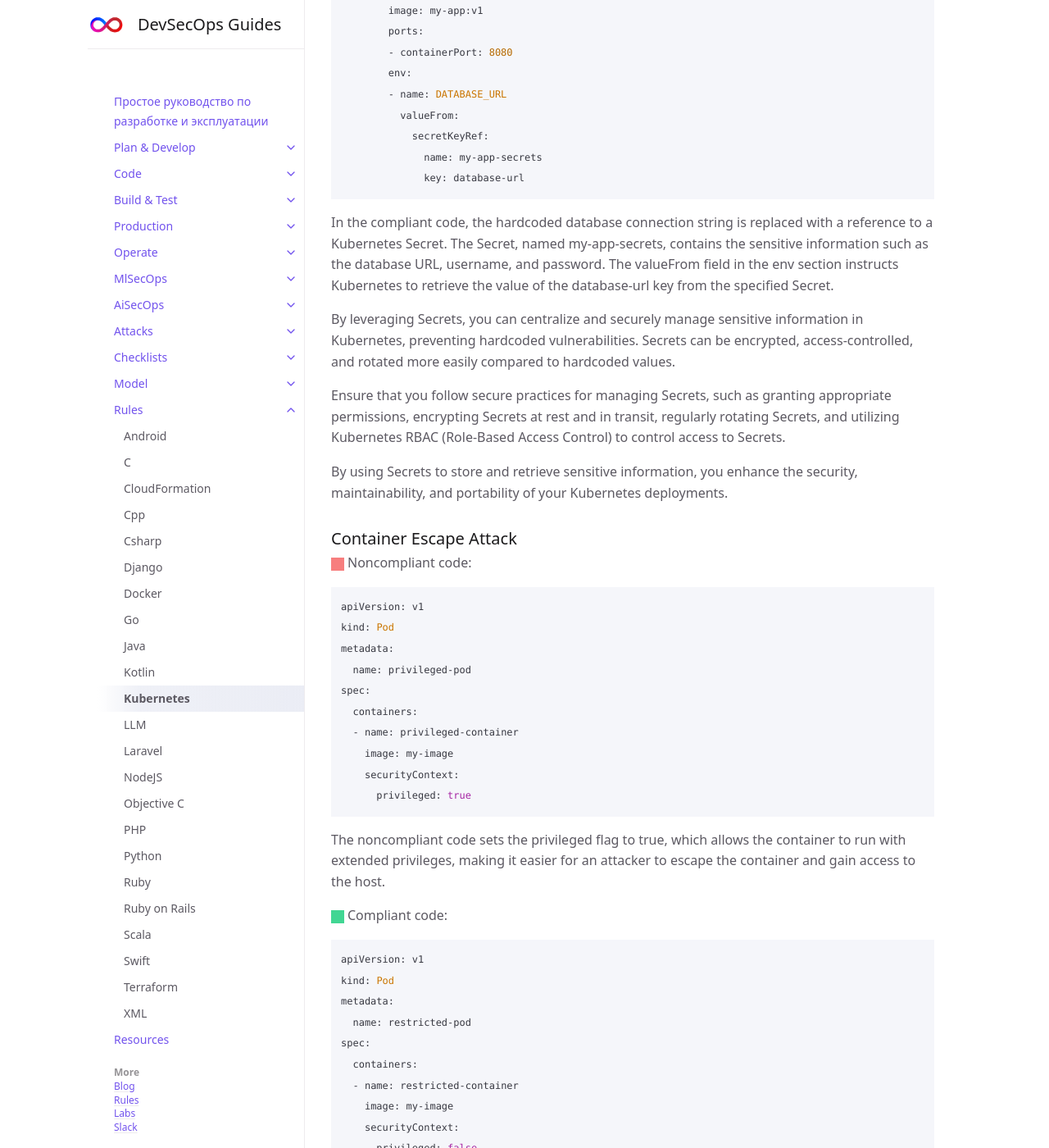
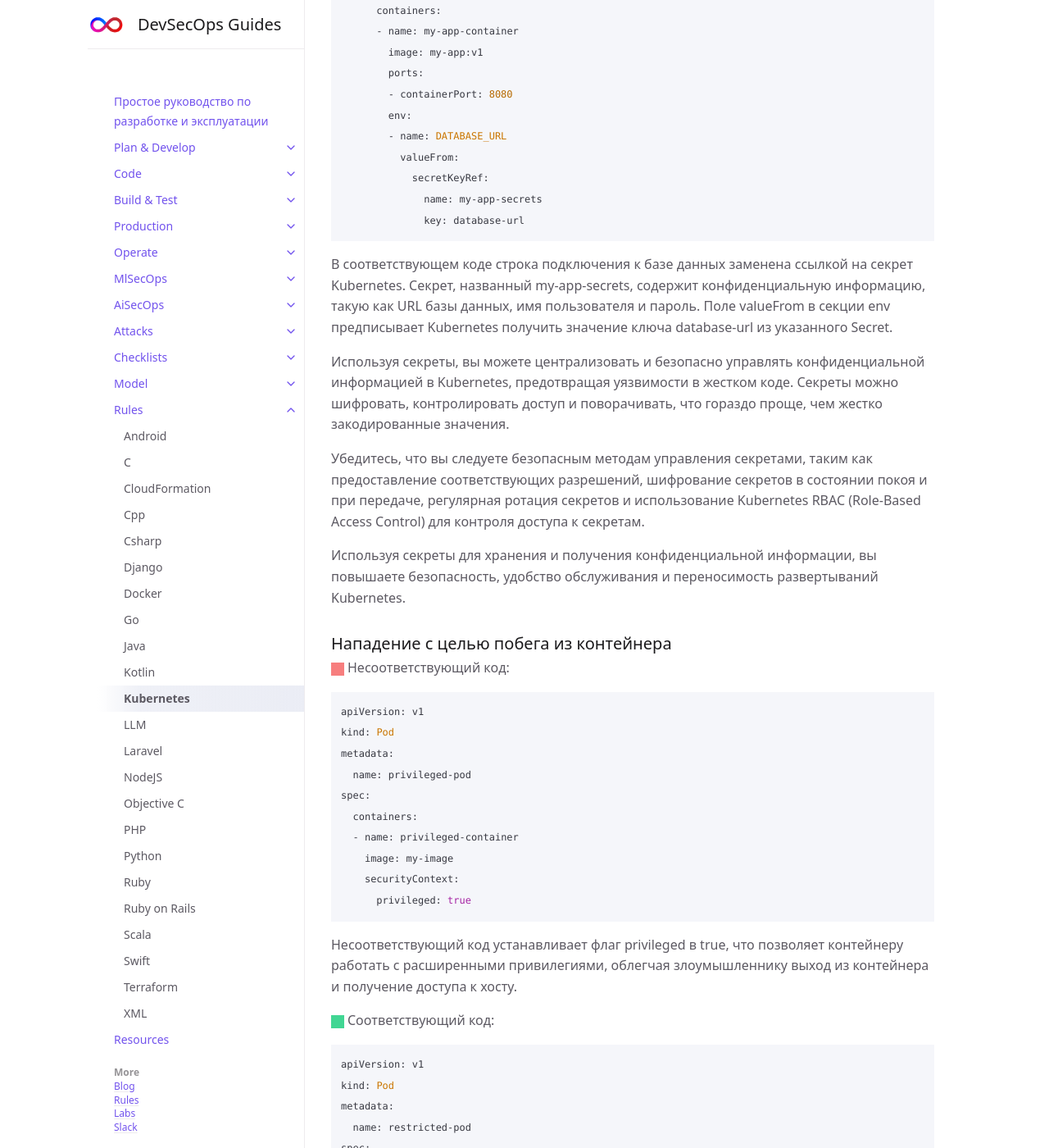
Before and after one commit to 2artem2/Work-Stuff, a Jekyll site: the page built from docs/rules/kubernetes.md, in a window 1280 px wide and 1400 px high, scrolled down 1608 px. Shown: the whole window at 82% size. Built offline with Jekyll 4.4.1, drawn with Linux system fonts in a browser that asks for light colours; some of the changed text lies outside the part shown.

Commit message:
kubernetes.md

````diff
--- a/docs/rules/kubernetes.md
+++ b/docs/rules/kubernetes.md
@@ -9,7 +9,7 @@ parent: Rules
 
 
 
-## Table of contents
+## Оглавление
 {: .no_toc .text-delta }
 
 1. TOC
@@ -20,9 +20,9 @@ parent: Rules
 
 
 
-## Hardcoded Credential
+## Учетная запись с жестким кодом
 
-<span class="d-inline-block p-2 mr-1 v-align-middle bg-red-000"></span>Noncompliant code:
+<span class="d-inline-block p-2 mr-1 v-align-middle bg-red-000"></span>Несоответствующий код:
 
 
 ```php
@@ -48,14 +48,14 @@ spec:
           value: "mysql://root:password@localhost:3306/my_database"
 ```
 
-In this noncompliant code, the Kubernetes Deployment configuration file contains a hardcoded database connection string in the env section. The database URL, including the username (root), password (password), and other sensitive details, is directly embedded in the configuration file. This approach introduces security risks, as sensitive information is exposed and can be easily compromised if the configuration file is accessed by unauthorized users.
+В этом несоответствующем коде файл конфигурации развертывания Kubernetes Deployment содержит жестко закодированную строку подключения к базе данных в разделе env. URL-адрес базы данных, включая имя пользователя (root), пароль (password) и другие конфиденциальные данные, непосредственно встроен в конфигурационный файл. Такой подход создает риски для безопасности, поскольку конфиденциальная информация раскрыта и может быть легко скомпрометирована, если к конфигурационному файлу получат доступ неавторизованные пользователи.
 
 
 
 
 
 
-<span class="d-inline-block p-2 mr-1 v-align-middle bg-green-000"></span>Compliant code:
+<span class="d-inline-block p-2 mr-1 v-align-middle bg-green-000"></span>Соответствующий код:
 
 
 ```php
@@ -85,13 +85,13 @@ spec:
 ```
 
 
-In the compliant code, the hardcoded database connection string is replaced with a reference to a Kubernetes Secret. The Secret, named my-app-secrets, contains the sensitive information such as the database URL, username, and password. The valueFrom field in the env section instructs Kubernetes to retrieve the value of the database-url key from the specified Secret.
+В соответствующем коде строка подключения к базе данных заменена ссылкой на секрет Kubernetes. Секрет, названный my-app-secrets, содержит конфиденциальную информацию, такую как URL базы данных, имя пользователя и пароль. Поле valueFrom в секции env предписывает Kubernetes получить значение ключа database-url из указанного Secret.
 
-By leveraging Secrets, you can centralize and securely manage sensitive information in Kubernetes, preventing hardcoded vulnerabilities. Secrets can be encrypted, access-controlled, and rotated more easily compared to hardcoded values.
+Используя секреты, вы можете централизовать и безопасно управлять конфиденциальной информацией в Kubernetes, предотвращая уязвимости в жестком коде. Секреты можно шифровать, контролировать доступ и поворачивать, что гораздо проще, чем жестко закодированные значения.
 
-Ensure that you follow secure practices for managing Secrets, such as granting appropriate permissions, encrypting Secrets at rest and in transit, regularly rotating Secrets, and utilizing Kubernetes RBAC (Role-Based Access Control) to control access to Secrets.
+Убедитесь, что вы следуете безопасным методам управления секретами, таким как предоставление соответствующих разрешений, шифрование секретов в состоянии покоя и при передаче, регулярная ротация секретов и использование Kubernetes RBAC (Role-Based Access Control) для контроля доступа к секретам.
 
-By using Secrets to store and retrieve sensitive information, you enhance the security, maintainability, and portability of your Kubernetes deployments.
+Используя секреты для хранения и получения конфиденциальной информации, вы повышаете безопасность, удобство обслуживания и переносимость развертываний Kubernetes.
 
 
 
@@ -100,9 +100,9 @@ By using Secrets to store and retrieve sensitive information, you enhance the se
 
 
 
-## Container Escape Attack
+## Нападение с целью побега из контейнера
 
-<span class="d-inline-block p-2 mr-1 v-align-middle bg-red-000"></span>Noncompliant code:
+<span class="d-inline-block p-2 mr-1 v-align-middle bg-red-000"></span>Несоответствующий код:
 
 
 ```php
@@ -118,13 +118,13 @@ spec:
       privileged: true
 ```
 
-The noncompliant code sets the privileged flag to true, which allows the container to run with extended privileges, making it easier for an attacker to escape the container and gain access to the host.
+Несоответствующий код устанавливает флаг privileged в true, что позволяет контейнеру работать с расширенными привилегиями, облегчая злоумышленнику выход из контейнера и получение доступа к хосту.
 
 
 
 
 
-<span class="d-inline-block p-2 mr-1 v-align-middle bg-green-000"></span>Compliant code:
+<span class="d-inline-block p-2 mr-1 v-align-middle bg-green-000"></span>Соответствующий код:
 
 
 ```php
@@ -140,14 +140,14 @@ spec:
       privileged: false
 ```
 
-The compliant code sets the privileged flag to false, which restricts the container from running with extended privileges, reducing the risk of container escape attacks.
+Соответствующий код устанавливает флаг privileged в false, что ограничивает запуск контейнера с расширенными привилегиями, снижая риск атак на выход из контейнера.
 
 
 
 
-## Kubernetes API Server Attack
+## Атака на сервер API Kubernetes
 
-<span class="d-inline-block p-2 mr-1 v-align-middle bg-red-000"></span>Noncompliant code:
+<span class="d-inline-block p-2 mr-1 v-align-middle bg-red-000"></span>Несоответствующий код:
 
 
 ```php
@@ -158,12 +158,12 @@ metadata:
   namespace: default
 ```
 
-The noncompliant code creates a privileged service account without specifying any RBAC (Role-Based Access Control) restrictions, allowing the account to have wide-ranging access to the Kubernetes API server.
+Несоответствующий требованиям код создает привилегированную учетную запись службы без указания каких-либо ограничений RBAC (Role-Based Access Control), что позволяет этой учетной записи иметь широкий доступ к серверу Kubernetes API.
 
 
 
 
-<span class="d-inline-block p-2 mr-1 v-align-middle bg-green-000"></span>Compliant code:
+<span class="d-inline-block p-2 mr-1 v-align-middle bg-green-000"></span>Соответствующий код:
 
 
 ```php
@@ -198,13 +198,13 @@ subjects:
   namespace: default
 ```
 
-The compliant code creates a restricted service account and applies RBAC rules to limit its access. In this example, the service account is only granted permissions to get, list, and watch pods, providing a more secure configuration.
+Соответствующий код создает ограниченную учетную запись службы и применяет правила RBAC для ограничения ее доступа. В этом примере учетной записи службы предоставляются разрешения только на получение, список и просмотр стручков, что обеспечивает более безопасную конфигурацию.
 
 
 
-## Pod-to-Pod Network Attack
+## Сетевая атака Pod-to-Pod
 
-<span class="d-inline-block p-2 mr-1 v-align-middle bg-red-000"></span>Noncompliant code:
+<span class="d-inline-block p-2 mr-1 v-align-middle bg-red-000"></span>Несоответствующий код:
 
 
 ```php
@@ -220,12 +220,12 @@ spec:
     image: image-b
 ```
 
-The noncompliant code deploys two containers within the same pod without any network policies or restrictions, allowing unrestricted communication between the containers.
+Код, не соответствующий требованиям, развертывает два контейнера в одном поде, без каких-либо сетевых политик или ограничений, позволяя неограниченно взаимодействовать между контейнерами.
 
 
 
 
-<span class="d-inline-block p-2 mr-1 v-align-middle bg-green-000"></span>Compliant code:
+<span class="d-inline-block p-2 mr-1 v-align-middle bg-green-000"></span>Соответствующий код:
 
 
 ```php
@@ -250,13 +250,13 @@ spec:
             app: secured-pod
 ```
 
-The compliant code introduces network policies to restrict communication between the containers within the pod. In this example, both container-a and container-b are part of the secured-pod, and the network policy ensures that only pods labeled as secured-pod can initiate ingress traffic to this pod. This setup limits the attack surface and prevents unauthorized access or interception of network traffic from other pods.
+Соответствующий код вводит сетевые политики для ограничения связи между контейнерами внутри пода. В этом примере контейнер-a и контейнер-b являются частью защищенного блока, и сетевая политика гарантирует, что только поды, помеченные как secured-pod, могут инициировать входящий трафик в этот блок. Такая настройка ограничивает площадь атаки и предотвращает несанкционированный доступ или перехват сетевого трафика из других подов.
 
 
 
-## Privilege Escalation Attack
+## Атака на повышение привилегий
 
-<span class="d-inline-block p-2 mr-1 v-align-middle bg-red-000"></span>Noncompliant code:
+<span class="d-inline-block p-2 mr-1 v-align-middle bg-red-000"></span>Несоответствующий код:
 
 
 ```php
@@ -272,12 +272,12 @@ spec:
       runAsUser: 0
 ```
 
-The noncompliant code sets the runAsUser field to 0, which runs the container as the root user, providing extensive privileges and increasing the risk of privilege escalation attacks.
+Несоответствующий код устанавливает поле runAsUser в 0, что запускает контейнер от имени пользователя root, предоставляя ему широкие привилегии и увеличивая риск атак с повышением привилегий.
 
 
 
 
-<span class="d-inline-block p-2 mr-1 v-align-middle bg-green-000"></span>Compliant code:
+<span class="d-inline-block p-2 mr-1 v-align-middle bg-green-000"></span>Соответствующий код:
 
 
 ```php
@@ -293,12 +293,12 @@ spec:
       runAsUser: 1000
 ```
 
-The compliant code sets the runAsUser field to a non-root user (e.g., UID 1000), reducing the container's privileges and mitigating the risk of privilege escalation attacks.
+Соответствующий код устанавливает в поле runAsUser значение не корневого пользователя (например, UID 1000), что снижает привилегии контейнера и уменьшает риск атак с повышением привилегий.
 
 
-## Denial-of-Service (DoS) Attack
+## Атака на отказ в обслуживании (DoS)
 
-<span class="d-inline-block p-2 mr-1 v-align-middle bg-red-000"></span>Noncompliant code:
+<span class="d-inline-block p-2 mr-1 v-align-middle bg-red-000"></span>Несоответствующий код:
 
 
 ```php
@@ -319,12 +319,12 @@ spec:
             memory: "2Gi"
 ```
 
-The noncompliant code specifies resource requests that are significantly higher than necessary, which can lead to resource exhaustion and potential DoS attacks.
+Несоответствующий код задает запросы на ресурсы, значительно превышающие необходимые, что может привести к исчерпанию ресурсов и потенциальным DoS-атакам.
 
 
 
 
-<span class="d-inline-block p-2 mr-1 v-align-middle bg-green-000"></span>Compliant code:
+<span class="d-inline-block p-2 mr-1 v-align-middle bg-green-000"></span>Соответствующий код:
 
 
 ```php
@@ -345,4 +345,4 @@ spec:
             memory: "256Mi"
 ```
 
-The compliant code sets resource requests to more appropriate values, ensuring that each container consumes only the necessary amount of CPU and memory resources, mitigating the risk of DoS attacks.
+Соответствующий код устанавливает более подходящие значения для запросов ресурсов, гарантируя, что каждый контейнер потребляет только необходимое количество ресурсов процессора и памяти, снижая риск DoS-атак.
````
